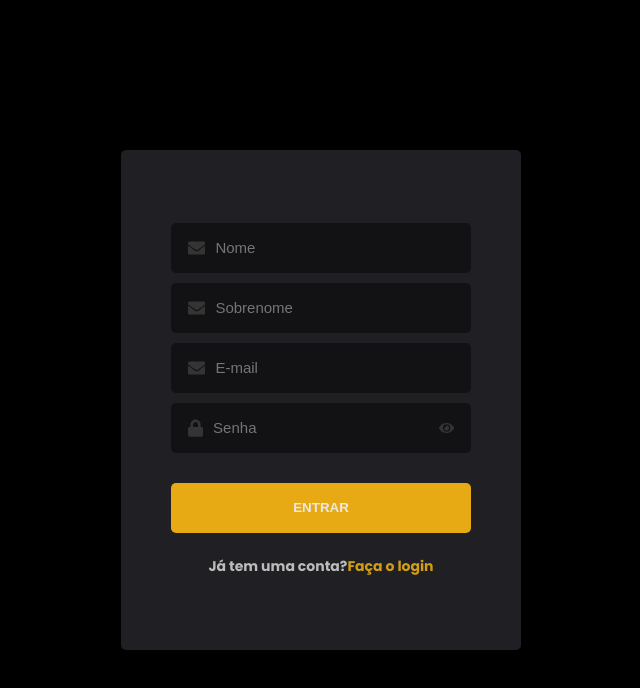
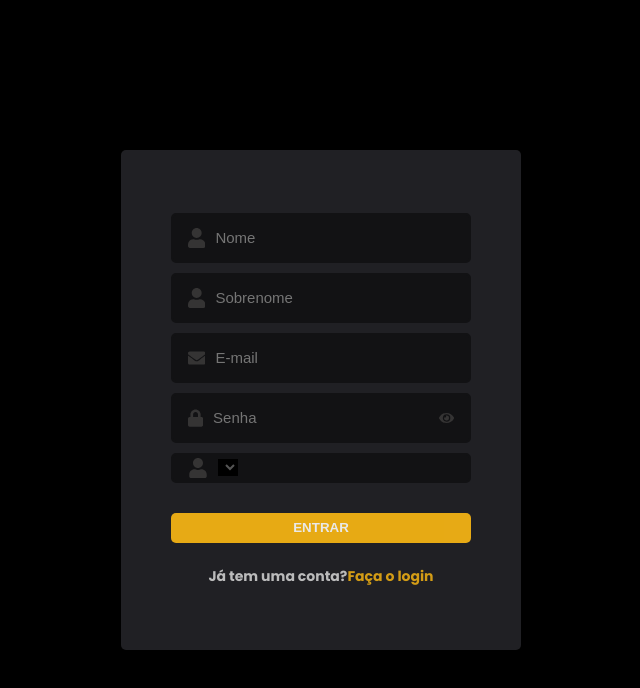
Before and after one commit to fhssouza/Despachante, a React (Create React App) app in the folder frontend/: page /register in a window 1280 px wide. Shown: the top 688 px of the page, without its empty margins (319-959 px from the left). Built offline with nearby package versions, Linux system fonts and the light colour scheme.

Commit message:
ajuste de formulario

```diff
--- a/frontend/src/App.js
+++ b/frontend/src/App.js
@@ -11,7 +11,6 @@ import GlobalStyles from "./GlobalStyles/GlobalStyles";
 const App = () => {
   return (
     <>
-
       <div>
         <AppRoutes />
         <GlobalStyles />
--- a/frontend/src/components/FormLogin/styles.js
+++ b/frontend/src/components/FormLogin/styles.js
@@ -1,6 +1,6 @@
 import styled from "styled-components";
 
-export const Container = styled.div`
+export const Container = styled.form`
   width: 400px;
   height: 350px;
   background-color: #202024;
--- a/frontend/src/components/FormRegister/index.jsx
+++ b/frontend/src/components/FormRegister/index.jsx
@@ -9,15 +9,33 @@ import {
   Span,
   ButtonLogin,
   RegisterContent,
+  InputSelect,
 } from "./styles";
-import { FaEnvelope, FaLock, FaEye, FaEyeSlash } from "react-icons/fa";
+import { FaUser, FaEnvelope, FaLock, FaEye, FaEyeSlash } from "react-icons/fa";
 
-export const Login = () => {
+export const Register = () => {
   const [typePassword, setTypePassword] = useState("password");
   const [firstName, setFirstName] = useState();
   const [lastName, setLastName] = useState();
   const [email, setEmail] = useState();
-  const [password, setPasword] = useState();
+  const [password, setPassword] = useState();
+  const [role, setRole] = useState();
+
+  // const handleName = (e) => {
+  //   setFirstName(e.target.value);
+  // };
+
+  const handleSubmit = (e) => {
+    e.preventDefault();
+    console.log("Enviando formulario");
+    console.log(firstName, lastName, email, password);
+
+    // limpar formularios com redirect não faz sentido
+    setFirstName("");
+    setLastName("");
+    setEmail("");
+    setPassword("");
+  };
 
   const changeTypePassword = () => {
     if (typePassword === "password") {
@@ -28,10 +46,10 @@ export const Login = () => {
   };
 
   return (
-    <Container>
+    <Container onSubmit={handleSubmit}>
       <Content>
         <InputContent>
-          <FaEnvelope />
+          <FaUser />
           <Input
             type="text"
             placeholder="Nome"
@@ -40,7 +58,7 @@ export const Login = () => {
           />
         </InputContent>
         <InputContent>
-          <FaEnvelope />
+          <FaUser />
           <Input
             type="text"
             placeholder="Sobrenome"
@@ -63,7 +81,7 @@ export const Login = () => {
             type={typePassword}
             placeholder="Senha"
             value={password}
-            onChange={(e) => setPasword(e.target.value)}
+            onChange={(e) => setPassword(e.target.value)}
           />
 
           {typePassword === "password" ? (
@@ -71,6 +89,17 @@ export const Login = () => {
           ) : (
             <FaEyeSlash onClick={changeTypePassword} />
           )}
+        </InputContent>
+
+        <InputContent>
+          <FaUser />
+          {/* verificar como esconter este select */}
+          <InputSelect
+            type="text"
+            placeholder="Role"
+            value={role}
+            onChange={(e) => setRole(e.target.value)}
+          />
         </InputContent>
         <Span color="#fdba13"></Span>
 
@@ -88,4 +117,4 @@ export const Login = () => {
     </Container>
   );
 };
-export default Login;
+export default Register;
--- a/frontend/src/components/FormRegister/styles.js
+++ b/frontend/src/components/FormRegister/styles.js
@@ -1,6 +1,6 @@
 import styled from "styled-components";
 
-export const Container = styled.div`
+export const Container = styled.form`
   width: 400px;
   height: 500px;
   background-color: #202024;
@@ -57,6 +57,12 @@ export const Input = styled.input`
   font-size: 15px;
 `;
 
+export const InputSelect = styled.select`
+  background-color: #000;
+  color: #555;
+  border: none;
+`;
+
 export const Span = styled.span`
   cursor: pointer;
   font-size: 14px;
@@ -79,20 +85,6 @@ export const Span = styled.span`
   }
 `;
 
-// export const Link = styled.a`
-//   cursor: pointer;
-//   text-decoration: none;
-//   font-size: 14px;
-//   font-weight: 600;
-//   opacity: 0.9;
-//   align-self: flex-start;
-//   color: ${(props) => (props.color ? props.color : "white")};
-//   &:hover {
-//     transition: opacity 0.2s ease 0s;
-//     opacity: 1;
-//   }
-// `;
-
 export const ButtonLogin = styled.button`
   width: 100%;
   cursor: pointer;
--- a/frontend/src/pages/HomePage/index.js
+++ b/frontend/src/pages/HomePage/index.js
@@ -4,7 +4,7 @@ import { Teste } from "./styles";
 const Home = () => {
   return (
     <Teste>
-      <h1>Teste</h1>;
+      <h1>Teste</h1>
     </Teste>
   );
 };
--- a/frontend/src/routes/index.js
+++ b/frontend/src/routes/index.js
@@ -11,8 +11,6 @@ const AppRoutes = () => {
         <Routes>
           <Route path="/login" element={<Login />} />
           <Route path="/register" element={<Register />} />
-        </Routes>
-        <Routes>
           <Route path="/" element={<Home />} />
         </Routes>
       </BrowserRouter>
```
